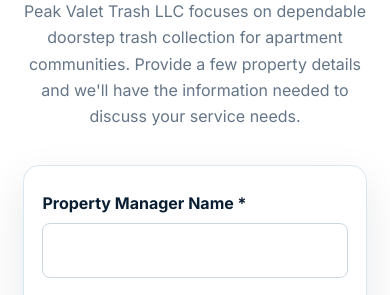
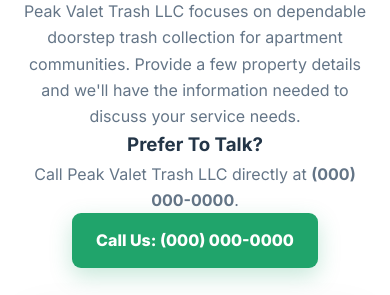
Before and after one commit to molinajuan242-crypto/peak-valet-trash-2, a plain HTML site: page contact.html in a window 390 px wide. Shown: the part 728-1023 px from the top of the page. Drawn offline with Linux system fonts and the light colour scheme; a script that the page names is missing.

Commit message:
Add placeholder phone contact option

```diff
--- a/contact.html
+++ b/contact.html
@@ -29,6 +29,11 @@
 <div class="contact-intro">
 <h2>Let's Talk About Your Property</h2>
 <p>Peak Valet Trash LLC focuses on dependable doorstep trash collection for apartment communities. Provide a few property details and we'll have the information needed to discuss your service needs.</p>
+<div class="contact-callout">
+<h3>Prefer To Talk?</h3>
+<p>Call Peak Valet Trash LLC directly at <strong>(000) 000-0000</strong>.</p>
+<a href="tel:0000000000" class="btn">Call Us: (000) 000-0000</a>
+</div>
 </div>
 
 <form class="quote-form" action="https://formspree.io/f/REPLACE_WITH_YOUR_FORM_ID" method="POST">
@@ -80,6 +85,7 @@
 <footer>
 <h3>🏔 Peak Valet Trash LLC</h3>
 <p>Professional Apartment Valet Trash Services</p>
+<p>Call: (000) 000-0000</p>
 <p>© 2026 Peak Valet Trash LLC</p>
 </footer>
 <script src="js/script.js"></script>
```
